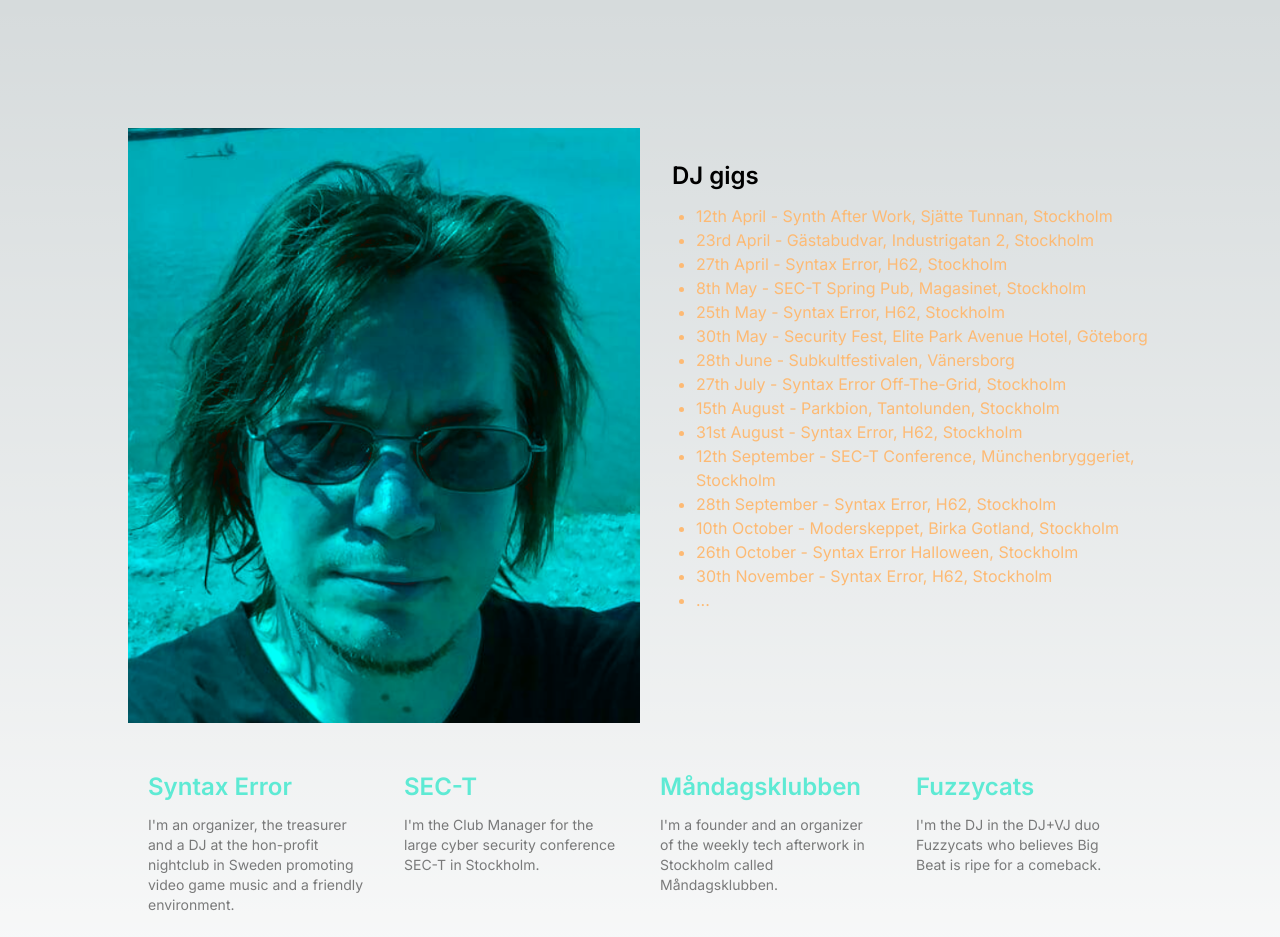
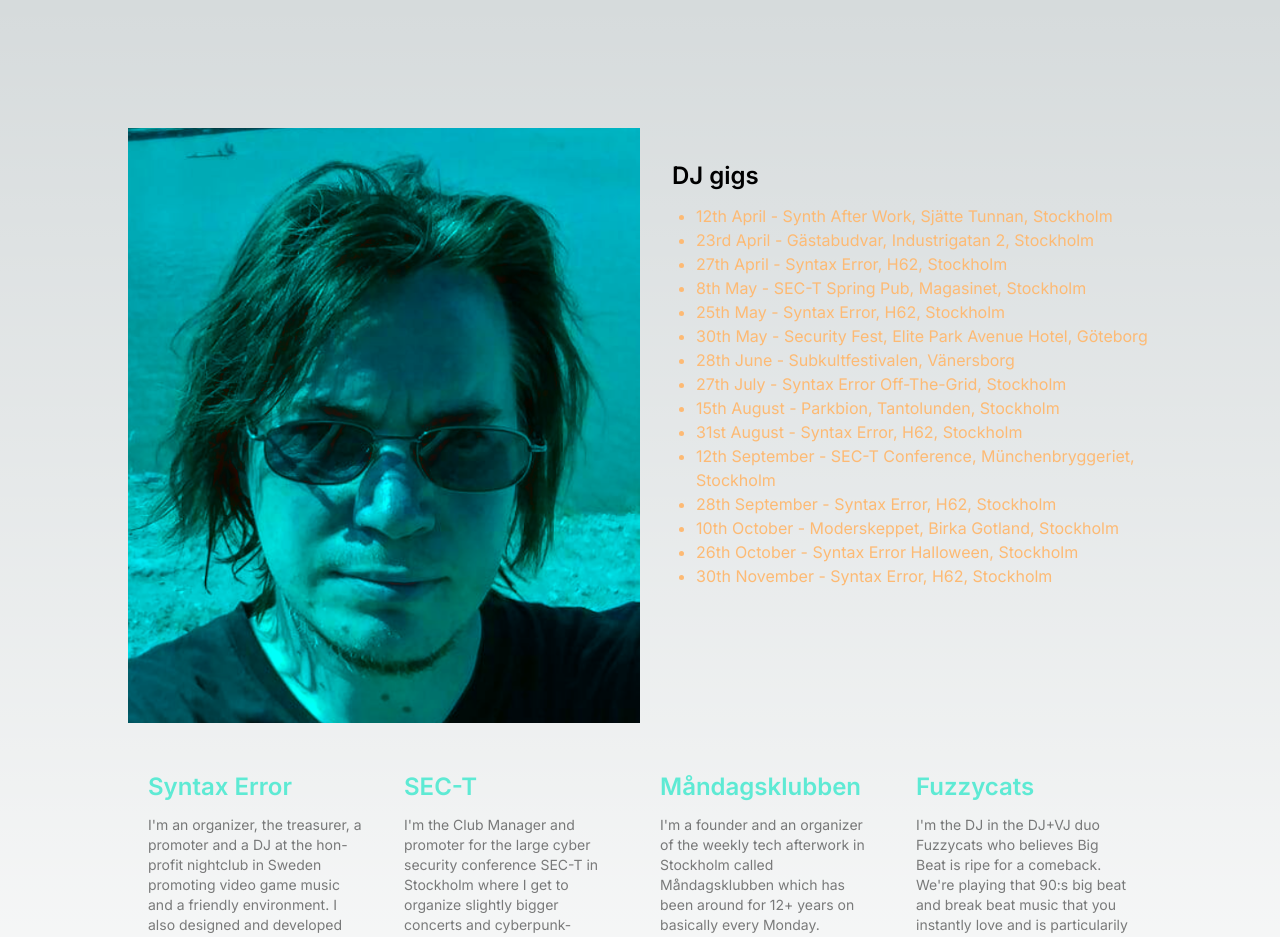
Before and after one commit to duveborn/website, a Next.js app: page / in a window 1280 px wide. Shown: the top 937 px of the page. Built offline with nearby package versions, Linux system fonts and the light colour scheme.

Commit message:
moar copy

```diff
--- a/src/app/page.js
+++ b/src/app/page.js
@@ -29,7 +29,6 @@ export default function Home() {
             <li>10th October - Moderskeppet, Birka Gotland, Stockholm</li>
             <li>26th October - Syntax Error Halloween, Stockholm</li>
             <li>30th November - Syntax Error, H62, Stockholm</li>
-            <li>...</li>
           </ul>
         </div>
       </div>
@@ -45,7 +44,7 @@ export default function Home() {
             Syntax Error
           </h2>
           <p className={`m-0 max-w-[30ch] text-sm opacity-50`}>
-            I&apos;m an organizer, the treasurer and a DJ at the hon-profit nightclub in Sweden promoting video game music and a friendly environment.
+            I&apos;m an organizer, the treasurer, a promoter and a DJ at the hon-profit nightclub in Sweden promoting video game music and a friendly environment. I also designed and developed the current website.
           </p>
         </a>
 
@@ -59,7 +58,7 @@ export default function Home() {
             SEC-T
           </h2>
           <p className={`m-0 max-w-[30ch] text-sm opacity-50`}>
-            I&apos;m the Club Manager for the large cyber security conference SEC-T in Stockholm.
+            I&apos;m the Club Manager and promoter for the large cyber security conference SEC-T in Stockholm where I get to organize slightly bigger concerts and cyberpunk-themed entertainment each year.
           </p>
         </a>
 
@@ -73,7 +72,7 @@ export default function Home() {
             Måndagsklubben
           </h2>
           <p className={`m-0 max-w-[30ch] text-sm opacity-50`}>
-            I&apos;m a founder and an organizer of the weekly tech afterwork in Stockholm called Måndagsklubben.
+            I&apos;m a founder and an organizer of the weekly tech afterwork in Stockholm called Måndagsklubben which has been around for 12+ years on basically every Monday.
           </p>
         </a>
 
@@ -87,7 +86,7 @@ export default function Home() {
             Fuzzycats
           </h2>
           <p className={`m-0 max-w-[30ch] text-sm opacity-50 text-balance`}>
-            I&apos;m the DJ in the DJ+VJ duo Fuzzycats who believes Big Beat is ripe for a comeback.
+            I&apos;m the DJ in the DJ+VJ duo Fuzzycats who believes Big Beat is ripe for a comeback. We're playing that 90:s big beat and break beat music that you instantly love and is particularily fitting for hacking and computer technology events.
           </p>
         </a>
       </div>
```
